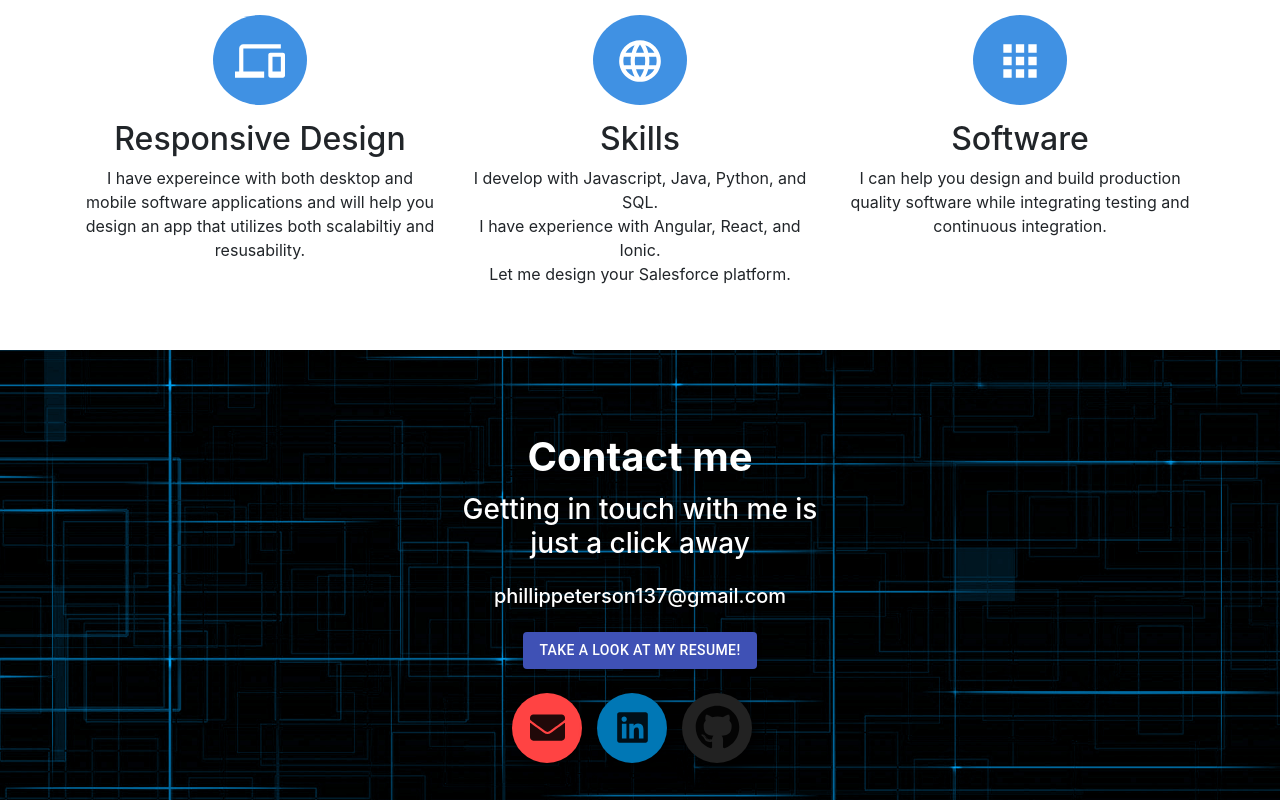
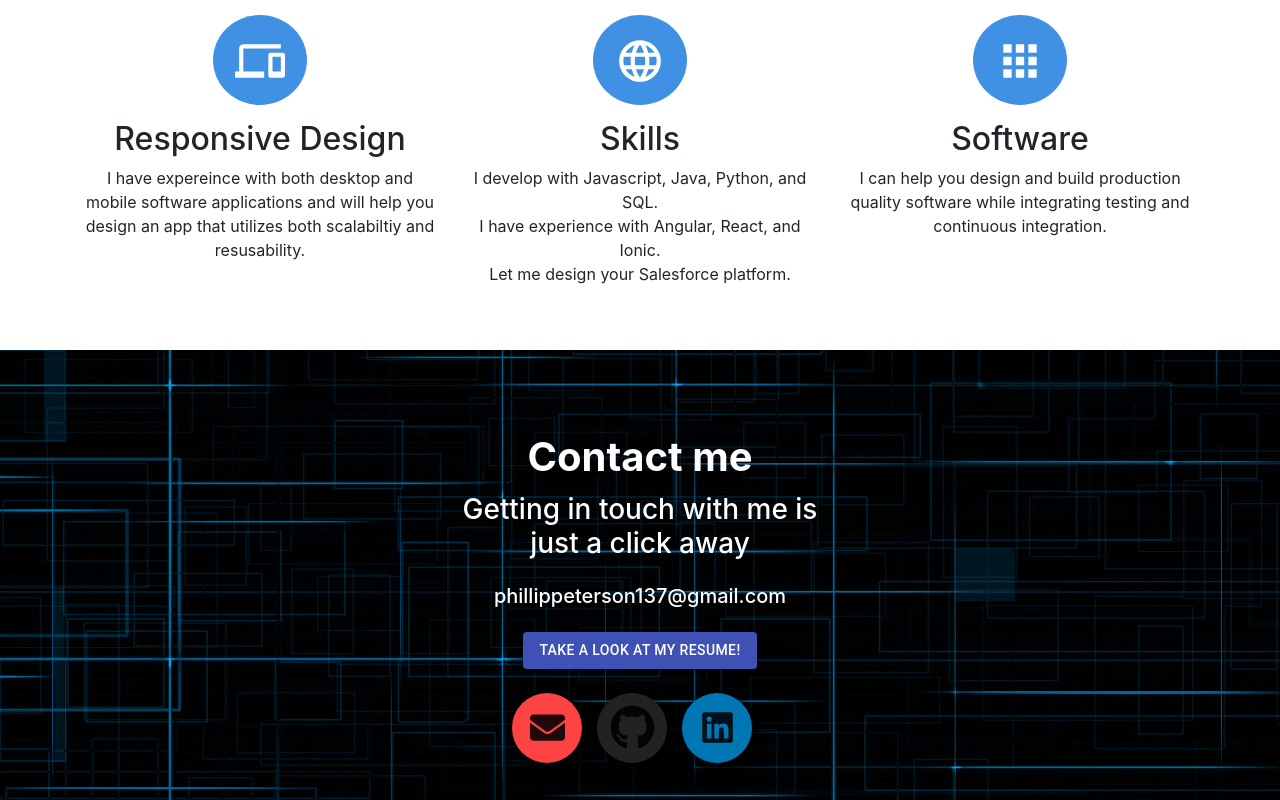
Before and after one commit to PhillipPeterson/phillpeterson.com, a React (Create React App) app: page / in a window 1280 px wide. Shown: the part 962-1762 px from the top of the page. Built offline with nearby package versions, Linux system fonts and the light colour scheme.

Commit message:
Put Github icon in the center

```diff
--- a/src/components/Footer.js
+++ b/src/components/Footer.js
@@ -74,12 +74,12 @@ class Footer extends React.Component {
                                 <FaEnvelope style={{ width: 35, height: 35 }} />
                             </Button>
 
+                            <Button style={style.github} onClick={() => this.onClick('git')}>
+                                <FaGithub style={{ width: 45, height: 45 }} />
+                            </Button>
+
                             <Button style={style.linkedin} onClick={() => this.onClick('linkedin')}>
                                 <FaLinkedin style={{ width: 35, height: 35 }} />
-                            </Button>
-
-                            <Button style={style.github} onClick={() => this.onClick('git')}>
-                                <FaGithub style={{ width: 45, height: 45 }} />
                             </Button>
 
                         </Container>
```
